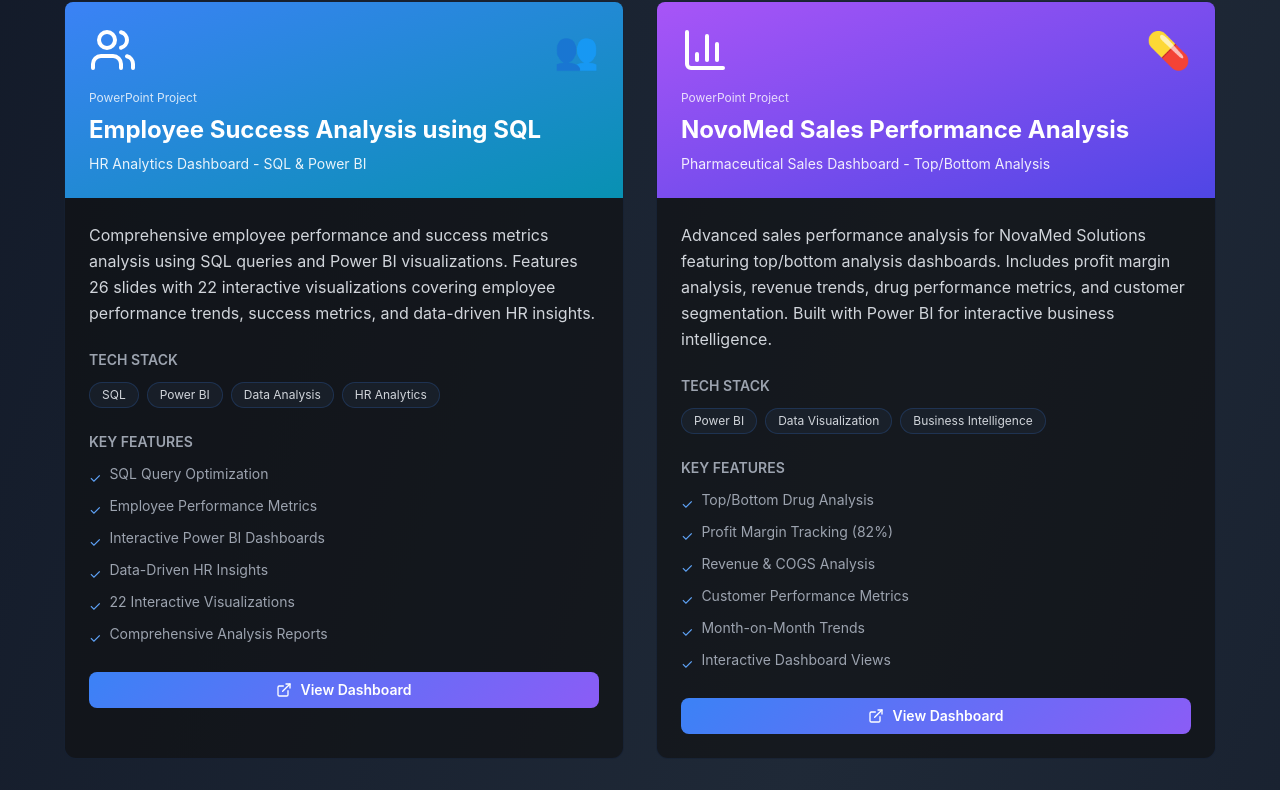
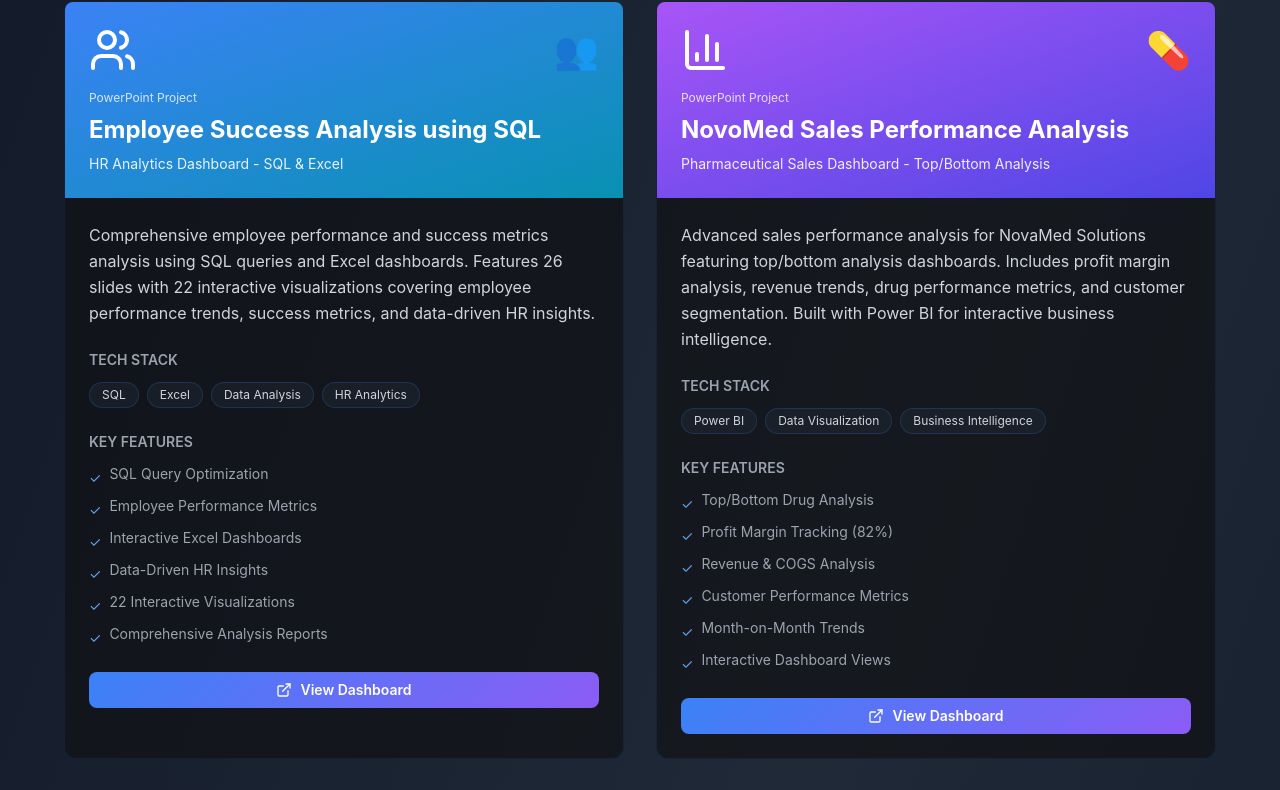
Before and after one commit to jeremydev-c/Modinat-Omolara-Buhari-portfolio, a Next.js app: page /projects in a window 1280 px wide. Shown: the part 699-1489 px from the top of the page. Built offline with nearby package versions, Linux system fonts and the light colour scheme.

Commit message:
Update Employee Success Analysis: SQL & Excel instead of Power BI

```diff
--- a/app/projects/page.tsx
+++ b/app/projects/page.tsx
@@ -32,13 +32,13 @@
   const projects = [
     {
       name: "Employee Success Analysis using SQL",
-      tagline: "HR Analytics Dashboard - SQL & Power BI",
-      description: "Comprehensive employee performance and success metrics analysis using SQL queries and Power BI visualizations. Features 26 slides with 22 interactive visualizations covering employee performance trends, success metrics, and data-driven HR insights.",
-      tech: ["SQL", "Power BI", "Data Analysis", "HR Analytics"],
+      tagline: "HR Analytics Dashboard - SQL & Excel",
+      description: "Comprehensive employee performance and success metrics analysis using SQL queries and Excel dashboards. Features 26 slides with 22 interactive visualizations covering employee performance trends, success metrics, and data-driven HR insights.",
+      tech: ["SQL", "Excel", "Data Analysis", "HR Analytics"],
       features: [
         "SQL Query Optimization",
         "Employee Performance Metrics",
-        "Interactive Power BI Dashboards",
+        "Interactive Excel Dashboards",
         "Data-Driven HR Insights",
         "22 Interactive Visualizations",
         "Comprehensive Analysis Reports"
@@ -167,10 +167,11 @@
     },
     {
       name: "Sales Analysis of Cafe Harmony",
-      tagline: "Restaurant Sales Analytics",
-      description: "Detailed sales analysis for Cafe Harmony covering sales performance, revenue trends, product analysis, and business insights for restaurant operations optimization.",
-      tech: ["Data Analysis", "Sales Analytics", "Business Intelligence"],
+      tagline: "Restaurant Sales Analytics - Excel Dashboard",
+      description: "Detailed sales analysis for Cafe Harmony using Excel dashboards covering sales performance, revenue trends, product analysis, and business insights for restaurant operations optimization.",
+      tech: ["Excel", "Data Analysis", "Sales Analytics", "Business Intelligence"],
       features: [
+        "Excel Dashboard Creation",
         "Sales Performance Metrics",
         "Revenue Trend Analysis",
         "Product Performance",
@@ -180,7 +181,7 @@
       image: "☕",
       color: "from-amber-500 to-yellow-600",
       icon: BarChart3,
-      type: "PDF Project",
+      type: "Excel Project",
       pdfUrl: "/projects/Sales Analysis of Cafe Harmony.pdf"
     }
   ];
@@ -210,7 +211,7 @@
               Data Analytics Projects
             </h1>
             <p className="text-xl md:text-2xl text-gray-300 max-w-3xl mx-auto mb-8">
-              Transforming raw data into actionable business insights through Power BI dashboards, Python analysis, SQL queries, and machine learning models.
+              Transforming raw data into actionable business insights through Excel dashboards, Power BI dashboards, Python analysis, SQL queries, and machine learning models.
             </p>
 
             {/* Stats */}
```
